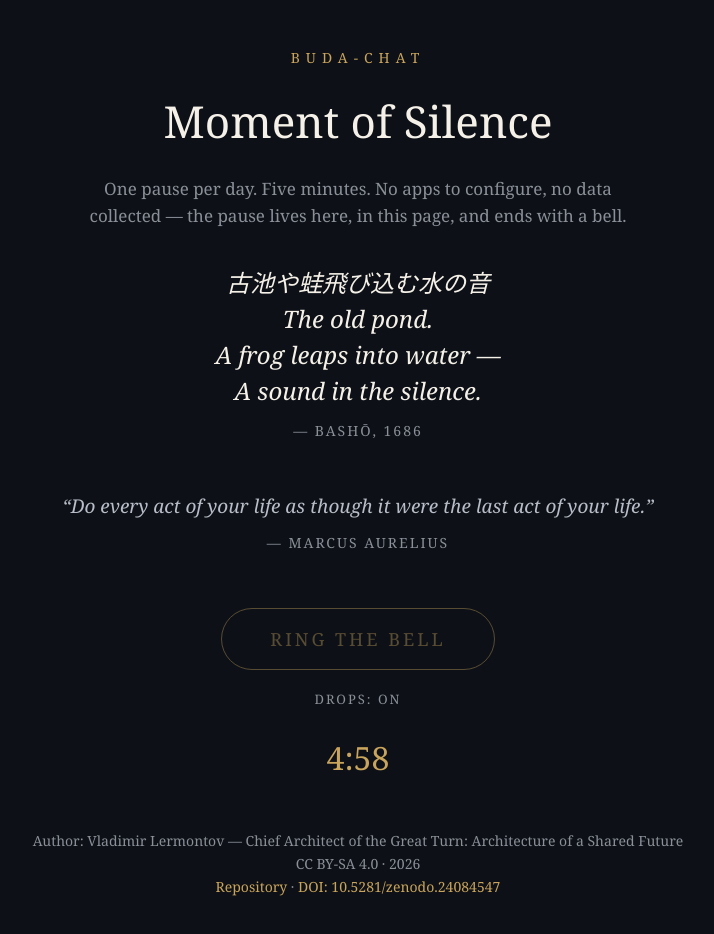
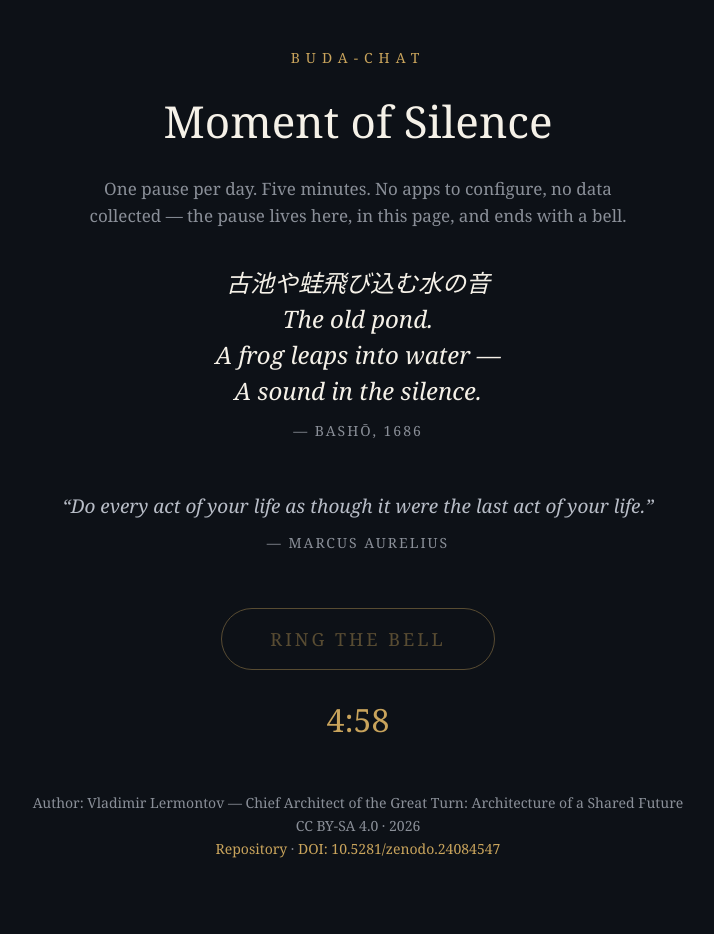
Before and after one commit to tatpremasti-max/buda-chat, a plain HTML site: page index.html in a window 1280 px wide. Both pictures are taken after a click on the button "RING THE BELL". Shown: the whole page, without its empty margins (282-996 px from the left). After the commit the page ends 910 px from the top, so only its background shows below. Drawn offline with Linux system fonts and the light colour scheme.

Commit message:
Update index.html

```diff
--- a/index.html
+++ b/index.html
@@ -76,18 +76,6 @@
   }
   #bellBtn:hover:not(:disabled) { background:#c9a45c; color:#0d1117; }
   #bellBtn:disabled { opacity:.4; cursor:default; }
-  #waterBtn {
-    background:transparent;
-    border:none;
-    color:#8a8f98;
-    font-family:inherit;
-    font-size:13px;
-    letter-spacing:2px;
-    margin-top:20px;
-    cursor:pointer;
-    text-transform:uppercase;
-  }
-  #waterBtn:hover { color:#c9a45c; }
   #timer {
     font-size:32px;
     color:#c9a45c;
@@ -118,7 +106,6 @@
 <p class="author author-last">&mdash; Marcus Aurelius</p>
 
 <button id="bellBtn">RING THE BELL</button>
-<button id="waterBtn">DROPS: ON</button>
 <div id="timer"></div>
 
 <footer>
@@ -134,13 +121,10 @@
 (function(){
   var btn = document.getElementById('bellBtn');
   var timer = document.getElementById('timer');
-  var waterBtn = document.getElementById('waterBtn');
-  var audioCtx = null;
   var bellAudio = null;
   var DURATION = 300;
+  var INTERVAL = 30;
   var KEY = 'buda_chat_last_ring';
-  var waterOn = true;
-  var dropTimer = null;
 
   function playBell() {
     try {
@@ -153,57 +137,20 @@
 
   function fallbackRing() {
     try {
-      if (!audioCtx) audioCtx = new (window.AudioContext || window.webkitAudioContext)();
-      var now = audioCtx.currentTime;
+      var ctx = new (window.AudioContext || window.webkitAudioContext)();
+      var now = ctx.currentTime;
       [440, 660].forEach(function(freq, i){
-        var osc = audioCtx.createOscillator();
-        var gain = audioCtx.createGain();
+        var osc = ctx.createOscillator();
+        var gain = ctx.createGain();
         osc.frequency.value = freq;
         osc.type = 'sine';
         gain.gain.setValueAtTime(0.4, now);
         gain.gain.exponentialRampToValueAtTime(0.001, now + 3);
-        osc.connect(gain).connect(audioCtx.destination);
+        osc.connect(gain).connect(ctx.destination);
         osc.start(now + i * 0.15);
         osc.stop(now + 3);
       });
     } catch(e) {}
-  }
-
-  function drop() {
-    if (!waterOn || !audioCtx) return;
-    try {
-      var t = audioCtx.currentTime;
-      var osc = audioCtx.createOscillator();
-      var g = audioCtx.createGain();
-      var f = 600 + Math.random() * 800;
-      osc.type = 'sine';
-      osc.frequency.setValueAtTime(f, t);
-      osc.frequency.exponentialRampToValueAtTime(f * 0.55, t + 0.12);
-      g.gain.setValueAtTime(0.0001, t);
-      g.gain.exponentialRampToValueAtTime(0.06 + Math.random() * 0.05, t + 0.008);
-      g.gain.exponentialRampToValueAtTime(0.0001, t + 0.45);
-      osc.connect(g).connect(audioCtx.destination);
-      osc.start(t);
-      osc.stop(t + 0.5);
-    } catch(e) {}
-    dropTimer = setTimeout(drop, 700 + Math.random() * 2500);
-  }
-
-  function startWater() {
-    try {
-      if (!audioCtx) audioCtx = new (window.AudioContext || window.webkitAudioContext)();
-      if (audioCtx.state === 'suspended') audioCtx.resume();
-      waterOn = true;
-      waterBtn.textContent = 'DROPS: ON';
-      clearTimeout(dropTimer);
-      drop();
-    } catch(e) {}
-  }
-
-  function stopWater() {
-    waterOn = false;
-    clearTimeout(dropTimer);
-    waterBtn.textContent = 'DROPS: OFF';
   }
 
   function fmt(s) {
@@ -213,10 +160,6 @@
   }
 
   function today() { return new Date().toDateString(); }
-
-  waterBtn.addEventListener('click', function(){
-    if (waterOn) { stopWater(); } else { startWater(); }
-  });
 
   btn.addEventListener('click', function(){
     var last = localStorage.getItem(KEY);
@@ -228,7 +171,6 @@
     localStorage.setItem(KEY, t);
     btn.disabled = true;
     playBell();
-    startWater();
     var left = DURATION;
     timer.textContent = fmt(left);
     var iv = setInterval(function(){
@@ -238,12 +180,11 @@
         timer.textContent = 'The bell has rung. The pause is complete.';
         playBell();
         setTimeout(function(){
-          stopWater();
           btn.disabled = false;
           timer.textContent = '';
         }, 4000);
       } else {
-        if (left % 60 === 0) playBell();
+        if (left % INTERVAL === 0) playBell();
         timer.textContent = fmt(left);
       }
     }, 1000);
```
